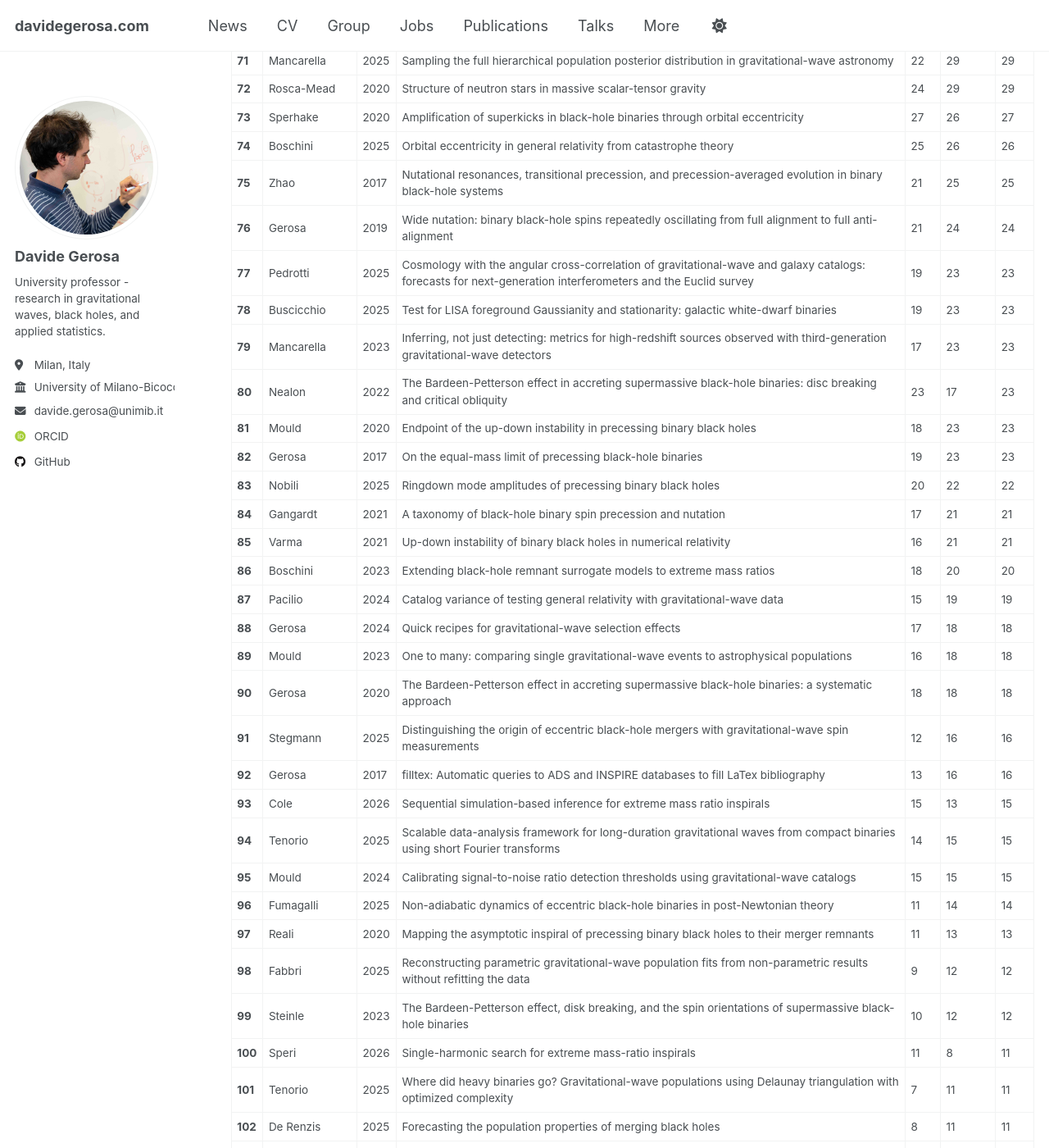
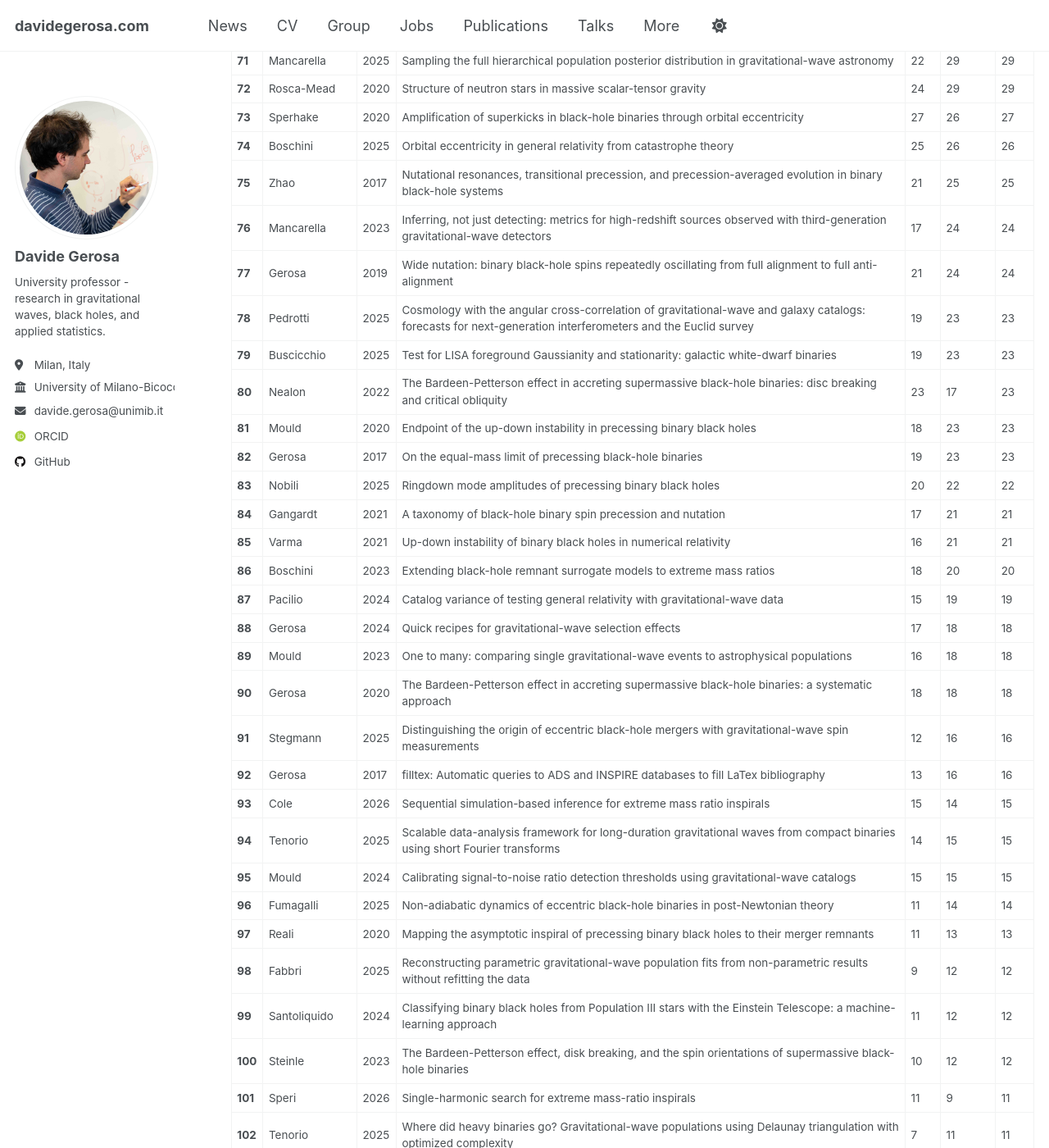
Before and after one commit to dgerosa/website, a Jekyll site: the page built from _pages/citations.md, in a window 1280 px wide and 1400 px high, scrolled down 3331 px. Shown: the whole window at 82% size. Built offline with Jekyll 4.4.1, drawn with Linux system fonts in a browser that asks for light colours; some web fonts are replaced; some of the changed text lies outside the part shown.

Commit message:
Website update from workflow

```diff
--- a/_pages/_citations.md
+++ b/_pages/_citations.md
@@ -84,10 +84,10 @@
 | **73** | Sperhake | 2020 | Amplification of superkicks in black-hole binaries through orbital eccentricity | 27 | 26 | 27 |
 | **74** | Boschini | 2025 | Orbital eccentricity in general relativity from catastrophe theory | 25 | 26 | 26 |
 | **75** | Zhao | 2017 | Nutational resonances, transitional precession, and precession-averaged evolution in binary black-hole systems | 21 | 25 | 25 |
-| **76** | Gerosa | 2019 | Wide nutation: binary black-hole spins repeatedly oscillating from full alignment to full anti-alignment | 21 | 24 | 24 |
-| **77** | Pedrotti | 2025 | Cosmology with the angular cross-correlation of gravitational-wave and galaxy catalogs: forecasts for next-generation interferometers and the Euclid survey | 19 | 23 | 23 |
-| **78** | Buscicchio | 2025 | Test for LISA foreground Gaussianity and stationarity: galactic white-dwarf binaries | 19 | 23 | 23 |
-| **79** | Mancarella | 2023 | Inferring, not just detecting: metrics for high-redshift sources observed with third-generation gravitational-wave detectors | 17 | 23 | 23 |
+| **76** | Mancarella | 2023 | Inferring, not just detecting: metrics for high-redshift sources observed with third-generation gravitational-wave detectors | 17 | 24 | 24 |
+| **77** | Gerosa | 2019 | Wide nutation: binary black-hole spins repeatedly oscillating from full alignment to full anti-alignment | 21 | 24 | 24 |
+| **78** | Pedrotti | 2025 | Cosmology with the angular cross-correlation of gravitational-wave and galaxy catalogs: forecasts for next-generation interferometers and the Euclid survey | 19 | 23 | 23 |
+| **79** | Buscicchio | 2025 | Test for LISA foreground Gaussianity and stationarity: galactic white-dwarf binaries | 19 | 23 | 23 |
 | **80** | Nealon | 2022 | The Bardeen-Petterson effect in accreting supermassive black-hole binaries: disc breaking and critical obliquity | 23 | 17 | 23 |
 | **81** | Mould | 2020 | Endpoint of the up-down instability in precessing binary black holes | 18 | 23 | 23 |
 | **82** | Gerosa | 2017 | On the equal-mass limit of precessing black-hole binaries | 19 | 23 | 23 |
@@ -101,17 +101,17 @@
 | **90** | Gerosa | 2020 | The Bardeen-Petterson effect in accreting supermassive black-hole binaries: a systematic approach | 18 | 18 | 18 |
 | **91** | Stegmann | 2025 | Distinguishing the origin of eccentric black-hole mergers with gravitational-wave spin measurements | 12 | 16 | 16 |
 | **92** | Gerosa | 2017 | filltex: Automatic queries to ADS and INSPIRE databases to fill LaTex bibliography | 13 | 16 | 16 |
-| **93** | Cole | 2026 | Sequential simulation-based inference for extreme mass ratio inspirals | 15 | 13 | 15 |
+| **93** | Cole | 2026 | Sequential simulation-based inference for extreme mass ratio inspirals | 15 | 14 | 15 |
 | **94** | Tenorio | 2025 | Scalable data-analysis framework for long-duration gravitational waves from compact binaries using short Fourier transforms | 14 | 15 | 15 |
 | **95** | Mould | 2024 | Calibrating signal-to-noise ratio detection thresholds using gravitational-wave catalogs | 15 | 15 | 15 |
 | **96** | Fumagalli | 2025 | Non-adiabatic dynamics of eccentric black-hole binaries in post-Newtonian theory | 11 | 14 | 14 |
 | **97** | Reali | 2020 | Mapping the asymptotic inspiral of precessing binary black holes to their merger remnants | 11 | 13 | 13 |
 | **98** | Fabbri | 2025 | Reconstructing parametric gravitational-wave population fits from non-parametric results without refitting the data | 9 | 12 | 12 |
-| **99** | Steinle | 2023 | The Bardeen-Petterson effect, disk breaking, and the spin orientations of supermassive black-hole binaries | 10 | 12 | 12 |
-| **100** | Speri | 2026 | Single-harmonic search for extreme mass-ratio inspirals | 11 | 8 | 11 |
-| **101** | Tenorio | 2025 | Where did heavy binaries go? Gravitational-wave populations using Delaunay triangulation with optimized complexity | 7 | 11 | 11 |
-| **102** | De Renzis | 2025 | Forecasting the population properties of merging black holes | 8 | 11 | 11 |
-| **103** | Santoliquido | 2024 | Classifying binary black holes from Population III stars with the Einstein Telescope: a machine-learning approach | 11 | 11 | 11 |
+| **99** | Santoliquido | 2024 | Classifying binary black holes from Population III stars with the Einstein Telescope: a machine-learning approach | 11 | 12 | 12 |
+| **100** | Steinle | 2023 | The Bardeen-Petterson effect, disk breaking, and the spin orientations of supermassive black-hole binaries | 10 | 12 | 12 |
+| **101** | Speri | 2026 | Single-harmonic search for extreme mass-ratio inspirals | 11 | 9 | 11 |
+| **102** | Tenorio | 2025 | Where did heavy binaries go? Gravitational-wave populations using Delaunay triangulation with optimized complexity | 7 | 11 | 11 |
+| **103** | De Renzis | 2025 | Forecasting the population properties of merging black holes | 8 | 11 | 11 |
 | **104** | De Renzis | 2022 | Characterization of merging black holes with two precessing spins | 8 | 11 | 11 |
 | **105** | Gangardt | 2022 | Constraining black-hole binary spin precession and nutation with sequential prior conditioning | 10 | 11 | 11 |
 | **106** | Gerosa | 2025 | Which is which? Identification of the two compact objects in gravitational-wave binaries | 8 | 10 | 10 |
```
Also changed, not shown: other parts of _pages/_citations.md (+5 -5 lines), _pages/_group.md (+1 -1 lines), _pages/_publications.md (+1 -1 lines), _pages/_talks.md (+1 -1 lines).
